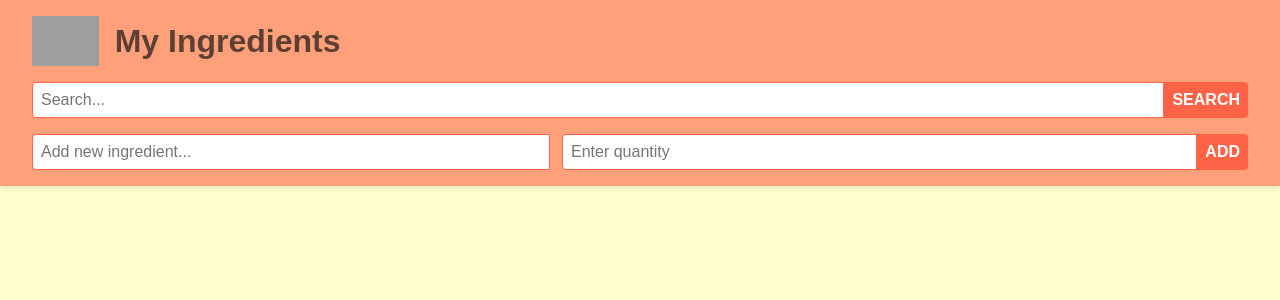
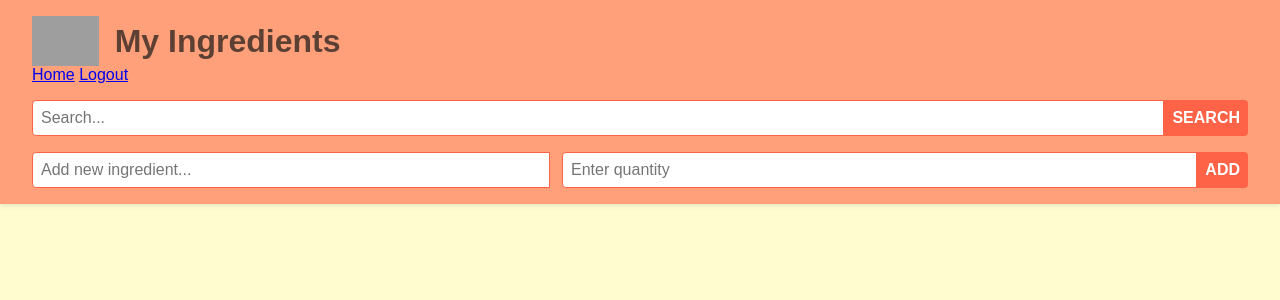
Before and after one commit to notdredre/RecipeTracker, a Flask app: template App/templates/ingredients.html in a window 1280 px wide. Shown: the top 300 px of the page. Run offline with Flask 3, Linux system fonts and the light colour scheme; the template is opened without the code that fills it, so the values that code supplies are empty; grey boxes are pictures that could not be loaded.

Commit message:
ingredients

```diff
--- a/App/templates/ingredients.html
+++ b/App/templates/ingredients.html
@@ -7,6 +7,7 @@
     <title>My Ingredients</title>
     <link rel="stylesheet" href="{{ url_for('static', filename='base.css') }}">
     <link rel="stylesheet" href="{{ url_for('static', filename='ingredient.css') }}">
+
 </head>
 
 <body>
@@ -16,6 +17,12 @@
             <img src="{{ url_for('static', filename='logo.png') }}" alt="Logo" class="logo">
             <h1>My Ingredients</h1>
         </div>
+        <div class=" nav-bar">
+        <nav>
+            <a href="/home">Home</a>
+            <a href="/logout">Logout</a>
+        </nav>
+    </div>
         <!-- Search and Add Section -->
         <div class="search-add-container">
             <form action="/" method="GET" class="search-form">
```
